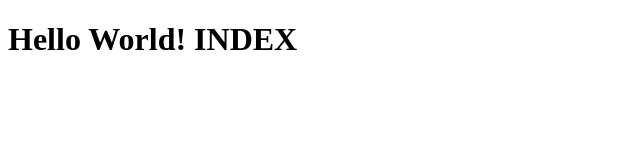
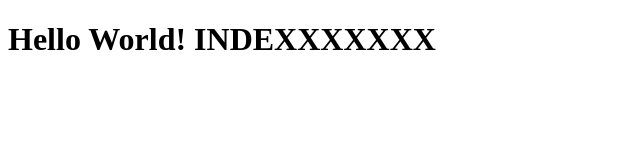
Before and after one commit to booFelipe/hubPages, a plain HTML site: page index.html in a window 1280 px wide. Shown: the whole page, without its empty margins (0-640 px from the left). Drawn offline with Linux system fonts and the light colour scheme.

Commit message:
Update index.html
subindo commit

```diff
--- a/index.html
+++ b/index.html
@@ -5,7 +5,7 @@
     </head>
     <body>
 		<h1>
-			Hello World! INDEX
+			Hello World! INDEXXXXXXX
 		</h1>
     </body>
 </html>
```
